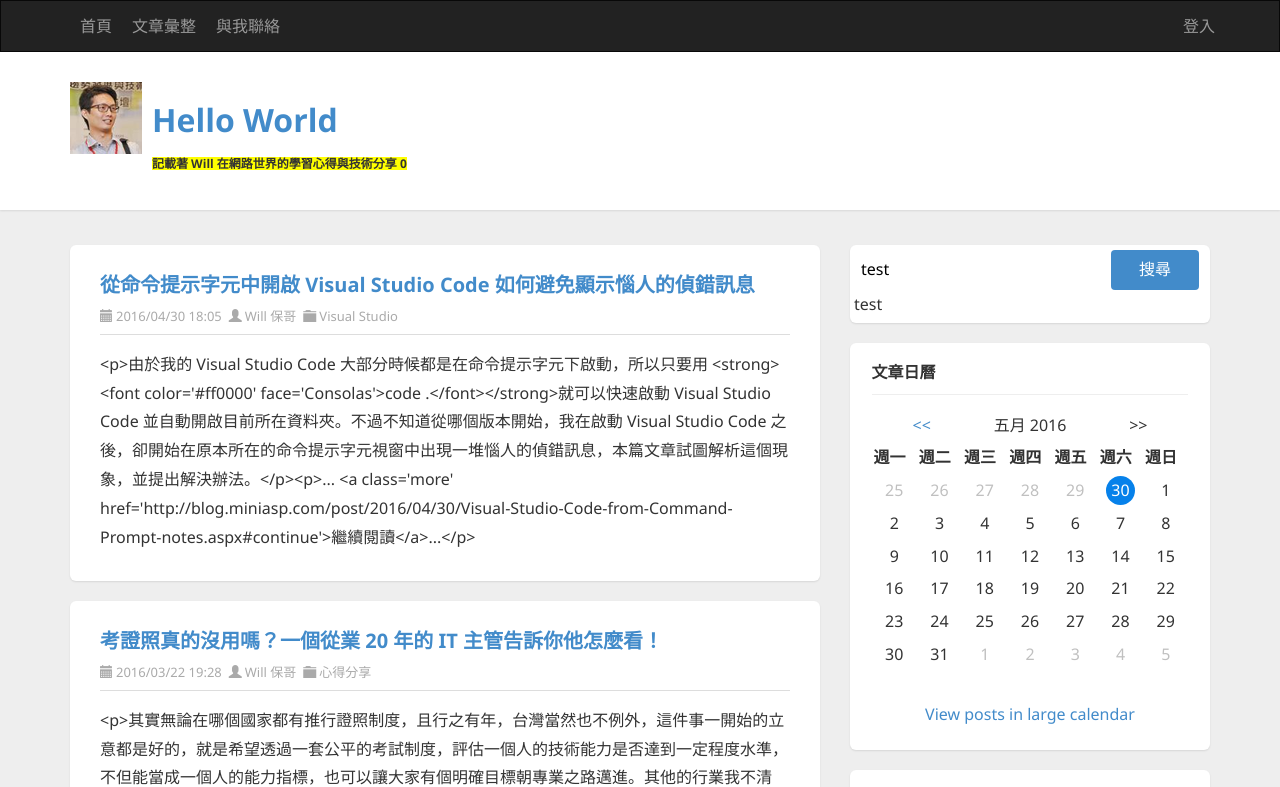
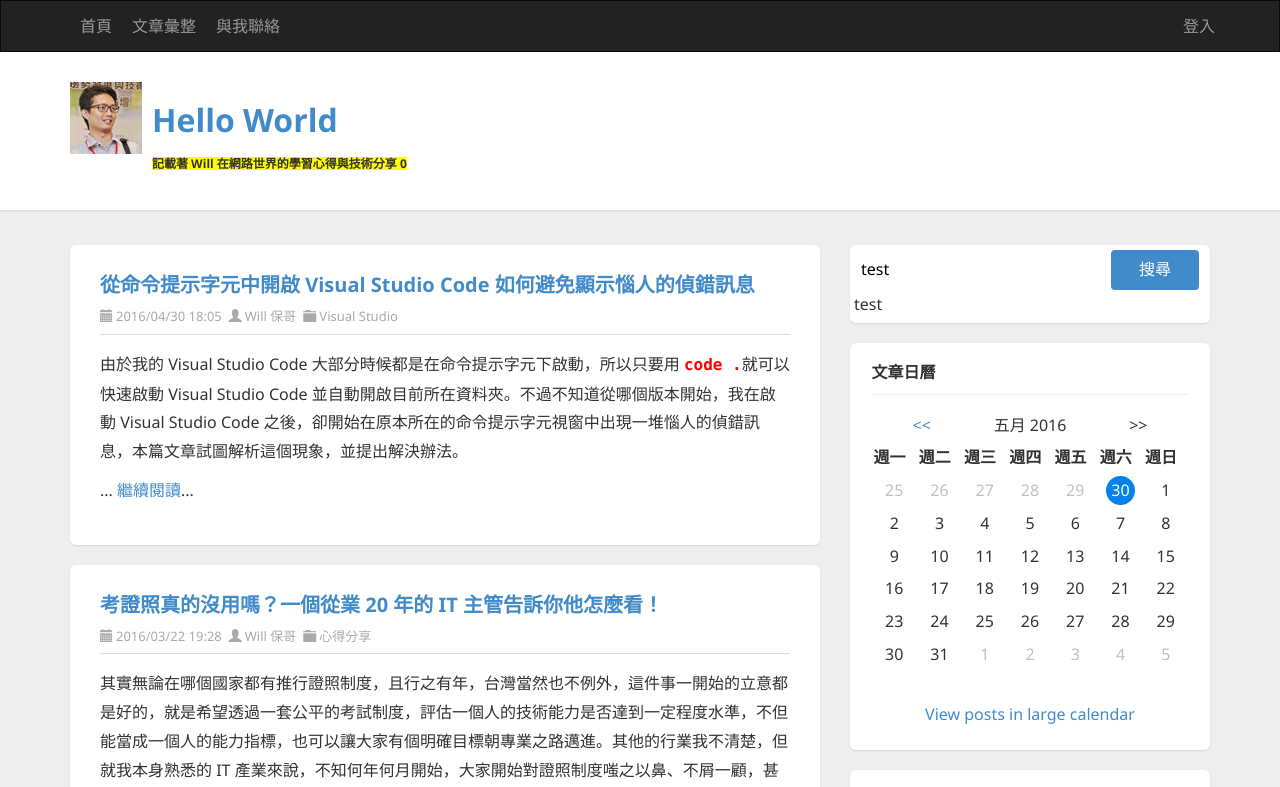
Before and after one commit to coolrare/CTBCAngular4Demo, an Angular app: page / in a window 1280 px wide. Shown: the top 787 px of the page. Built offline with nearby package versions, Linux system fonts and the light colour scheme.

Commit message:
示範 Angular 元件通訊：@Input()

```diff
--- a/src/app/app.component.html
+++ b/src/app/app.component.html
@@ -8,23 +8,7 @@
             <div id="ctl00_cphBody_PostList1_posts" class="posts">
 
                 <!-- Article START-->
-                <article class="post" *ngFor="let item of data">
-                    <header class="post-header">
-                        <h2 class="post-title">
-                            <a [href]="item.href">
-                              {{ item.title }}
-                            </a>
-                        </h2>
-                        <div class="post-info clearfix">
-                            <span class="post-date"><i class="glyphicon glyphicon-calendar"></i>{{ item.date }}</span>
-                            <span class="post-author"><i class="glyphicon glyphicon-user"></i><a href="">{{ item.author }}</a></span>
-                            <span class="post-category"><i class="glyphicon glyphicon-folder-close"></i><a [href]="item['category-link']">{{ item.category }}</a></span>
-                        </div>
-                    </header>
-                    <section class="post-body text">
-                        {{ item.summary }}
-                    </section>
-                </article>
+                <app-article *ngFor="let item of data" [item]="item"></app-article>
                 <!-- Article END-->
 
             </div>
--- a/src/app/app.module.ts
+++ b/src/app/app.module.ts
@@ -4,11 +4,13 @@ import { FormsModule } from '@angular/forms';
 
 import { AppComponent } from './app.component';
 import { HeaderComponent } from './header/header.component';
+import { ArticleComponent } from './article/article.component';
 
 @NgModule({
   declarations: [
     AppComponent,
-    HeaderComponent
+    HeaderComponent,
+    ArticleComponent
   ],
   imports: [
     BrowserModule,
--- /dev/null
+++ b/src/app/article/article.component.html
@@ -0,0 +1,16 @@
+<article class="post">
+    <header class="post-header">
+        <h2 class="post-title">
+            <a [href]="item.href">
+            {{ item.title }}
+          </a>
+        </h2>
+        <div class="post-info clearfix">
+            <span class="post-date"><i class="glyphicon glyphicon-calendar"></i>{{ item.date }}</span>
+            <span class="post-author"><i class="glyphicon glyphicon-user"></i><a href="">{{ item.author }}</a></span>
+            <span class="post-category"><i class="glyphicon glyphicon-folder-close"></i><a [href]="item['category-link']">{{ item.category }}</a></span>
+        </div>
+    </header>
+    <section class="post-body text" [innerHTML]="item.summary">
+    </section>
+</article>
--- /dev/null
+++ b/src/app/article/article.component.ts
@@ -0,0 +1,18 @@
+import { Component, OnInit, Input } from '@angular/core';
+
+@Component({
+  selector: 'app-article',
+  templateUrl: './article.component.html',
+  styleUrls: ['./article.component.css']
+})
+export class ArticleComponent implements OnInit {
+
+  @Input()
+  item;
+
+  constructor() { }
+
+  ngOnInit() {
+  }
+
+}
```
Also changed, not shown: src/app/article/article.component.css (added), 1 other file (tests, documents, lock files or other folders).
